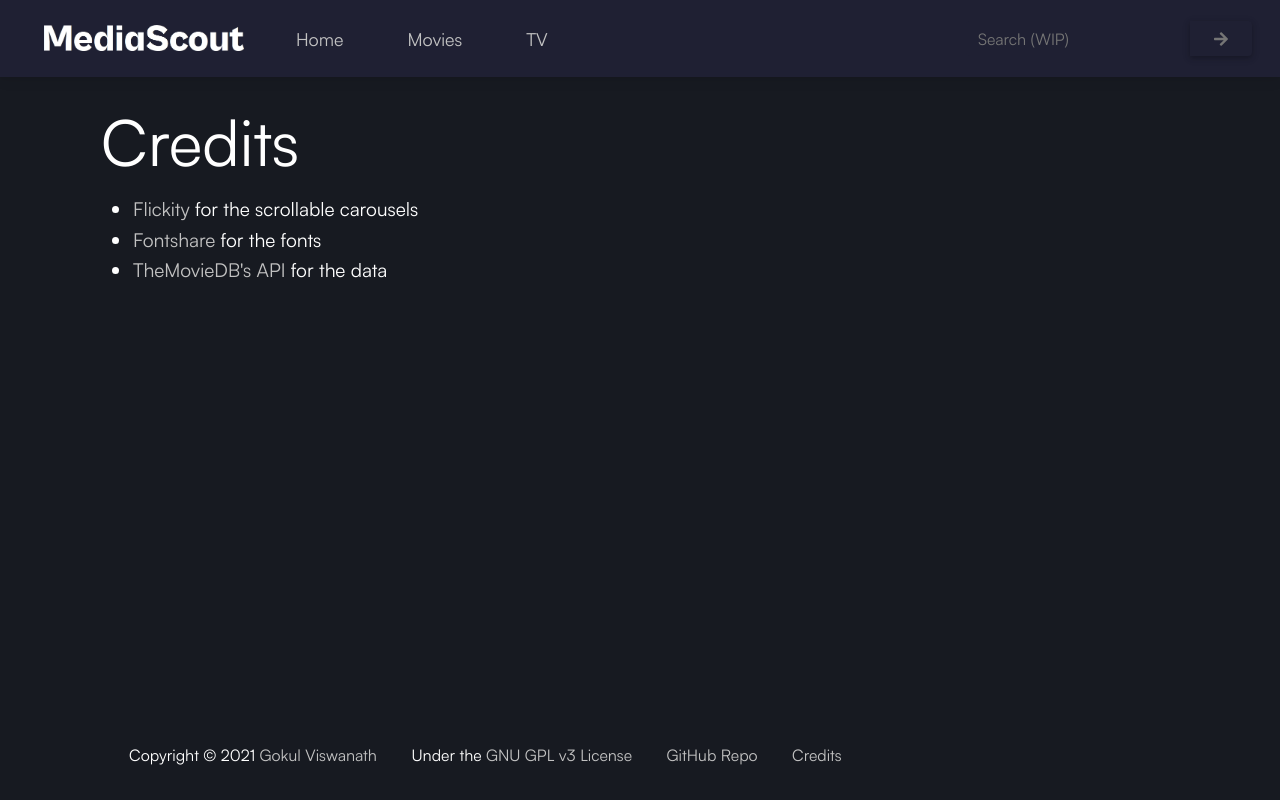
After one commit to 1Gokul/MediaScout, a Flask app: page /credits in a window 1280 px wide. The commit adds this page. Run offline with Flask 2, Linux system fonts and the light colour scheme; some libraries are stand-ins or nearby versions.

Commit message:
Added credits page

```diff
--- a/credits.txt
+++ /dev/null
@@ -1,6 +0,0 @@
-Fonts taken from:
-https://www.fontshare.com/fonts/satoshi
-https://www.fontshare.com/fonts/cabinet-grotesk
-
-Data taken from TheMovieDB
-https://developers.themoviedb.org/3/getting-started/introduction
--- a/main.py
+++ b/main.py
@@ -37,6 +37,11 @@ def get_movie_detail():
 @app.route("/tv-show-details")
 def get_tv_show_detail():
     return render_template("tv-show-detail.html")
+
+# credits page
+@app.route("/credits")
+def credit():
+    return render_template("credits.html")
 
 
 def get_main_home_info():
--- a/static/css/layout.css
+++ b/static/css/layout.css
@@ -73,12 +73,12 @@ body {
 }
 
 .navbar-dark .navbar-nav .nav-link.active,
-.footer a {
+.footer a, .credits a {
     color: #c2c2c2;
 }
 
 .navbar-dark .navbar-nav .nav-link.active:hover,
-.footer a:hover {
+.footer a:hover, .credits a:hover {
     color: #c8e0fc;
 }
 
@@ -237,6 +237,9 @@ main>.container {
     margin: 0 15px;
 }
 
+.credits{
+    font-size: larger;
+}
 
 
 
--- /dev/null
+++ b/templates/credits.html
@@ -0,0 +1,12 @@
+{% extends "layout.html" %}
+
+{% block body %}
+<div class="display-3 mx-3">Credits</div>
+
+<ul class="m-3 credits">
+    <li><a href="https://flickity.metafizzy.co/">Flickity</a> for the scrollable carousels</li>
+    <li><a href="https://www.fontshare.com">Fontshare</a> for the fonts</li>
+    <li><a href="https://developers.themoviedb.org/3/getting-started/introduction">TheMovieDB's API</a> for the data</li>
+</ul>
+
+{% endblock %}
--- a/templates/layout.html
+++ b/templates/layout.html
@@ -96,7 +96,7 @@
                 <li>Copyright © 2021 <a href="https://1gokul.github.io/">Gokul Viswanath</a></li>
                 <li>Under the <a href="https://www.gnu.org/licenses/gpl-3.0.en.html">GNU GPL v3 License</a></li>
                 <li><a href="https://github.com/1Gokul/MediaScout">GitHub Repo</a></li>
-                <li><a href="#">Credits</a></li>
+                <li><a href="{{ url_for('credit') }}">Credits</a></li>
             </ul>
 
         </div>
--- a/templates/movie-home.html
+++ b/templates/movie-home.html
@@ -7,16 +7,12 @@
     {% for item in movie_info["now_playing_movies"] %}
     <div class="gallery-cell">
         <a href="{{ url_for('get_movie_detail', id = item['id']) }}">
-            {% if item['backdrop'] == None %}
-            <h4 class="top-right-notif-text">No Image Available</h4>
-            {% else %}
             <div class="desktop-backdrop">
                 <img loading="lazy" src="{{ item['backdrop'] }}" />
             </div>
             <div class="mobile-backdrop">
                 <img loading="lazy" src="{{ item['poster'] }}" />
             </div>
-            {% endif %}
 
             <span class="carousel-image-caption">
                 <h2>{{ item["full_title"] }}</h2>
@@ -37,6 +33,8 @@
     {% endfor %}
 </div>
 
+<!-- Discover Section -->
+
 {{ small_poster_carousel("Upcoming", movie_info["upcoming_movies"]) }}
 {{ small_poster_carousel("Documentaries", movie_info["documentary_movies"]) }}
 {{ small_poster_carousel("Top Rated", movie_info["top_rated_movies"]) }}
--- a/templates/tv-home.html
+++ b/templates/tv-home.html
@@ -8,16 +8,12 @@
     {% for item in tv_info["shows_on_the_air"] %}
     <div class="gallery-cell">
         <a href="{{ url_for('get_tv_show_detail', id = item['id']) }}">
-            {% if item['backdrop'] == None %}
-            <h4 class="top-right-notif-text">No Image Available</h4>
-            {% else %}
             <div class="desktop-backdrop">
                 <img loading=lazy src="{{ item['backdrop'] }}" />
             </div>
             <div class="mobile-backdrop">
                 <img loading=lazy src="{{ item['poster'] }}" />
             </div>
-            {% endif %}
 
             <span class="carousel-image-caption">
                 <h2>{{ item["full_title"] }}</h2>
```
Also changed, not shown: templates/home.html (+3 -4 lines).
